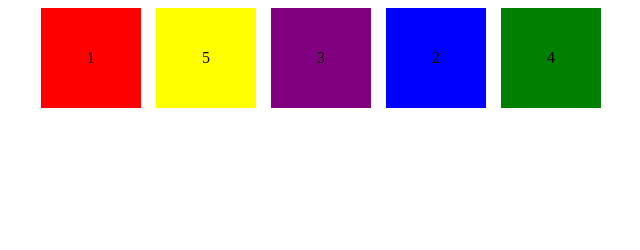
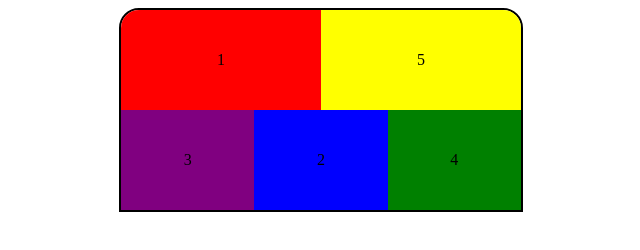
Before and after one commit to LiaLeshchenko/HW-15-2, a plain HTML site: page index.html in a window 1280 px wide. Shown: the whole page, without its empty margins (319-959 px from the left). Drawn offline with Linux system fonts and the light colour scheme.

Commit message:
add style

```diff
--- a/css/style.css
+++ b/css/style.css
@@ -2,10 +2,10 @@
     display: flex;
     justify-content: center;
     text-align: center;
-    gap: 15px;
+    flex-wrap: wrap;
 }
 .order {
-    width: 100px;
+    /* width: 100px; */
     height: 100px;
     background-color: powderblue;
     line-height: 100px;
@@ -14,18 +14,33 @@
 .order-5 {
     order: -2;
     background-color: yellow;
+    flex-basis: 50%;
 }
 .order-1 {
     order: -3;
     background-color: red;
+    flex-basis: 50%;
 }
 .order-3 {
     order: -1;
     background-color: purple;
+    flex-grow: 1;
 }
 .order-2 {
     background-color: blue;
+    flex-grow: 1;
+
 }
 .order-4 {
     background-color: green;
+    flex-grow: 1;
 }
+.holder {
+    width: 400px;
+    margin: 0 auto;
+    height: 100%;
+    border: 2px solid black;
+    border-top-left-radius: 20px;
+    border-top-right-radius: 20px;
+    overflow: hidden;
+}
```
